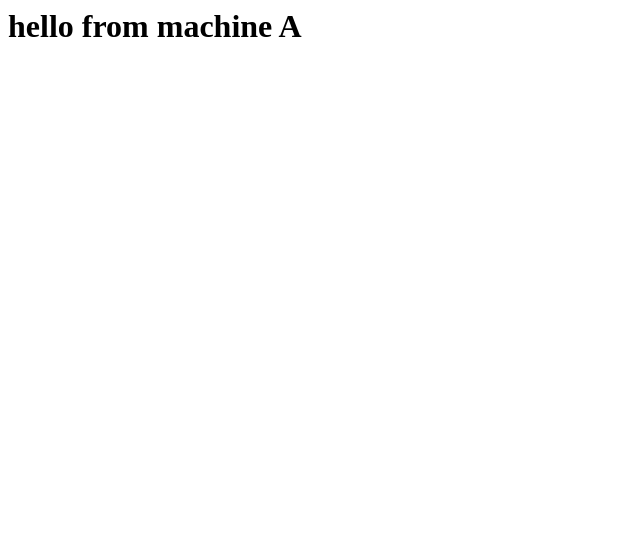
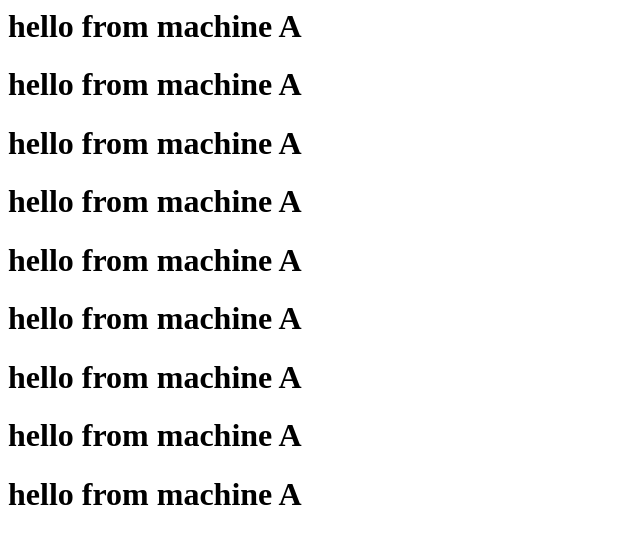
Before and after one commit to quachthanhphuu-maker/test-git, a plain HTML site: page index.html in a window 1280 px wide. Shown: the whole page, without its empty margins (0-640 px from the left). Drawn offline with Linux system fonts and the light colour scheme.

Commit message:
update Index

```diff
--- a/index.html
+++ b/index.html
@@ -6,5 +6,13 @@
 </head>
 <body>
     <h1>hello from machine A</h1>
+    <h1>hello from machine A</h1>
+    <h1>hello from machine A</h1>
+    <h1>hello from machine A</h1>
+    <h1>hello from machine A</h1>
+    <h1>hello from machine A</h1>
+    <h1>hello from machine A</h1>
+    <h1>hello from machine A</h1>
+    <h1>hello from machine A</h1>
 </body>
 </html>
```
